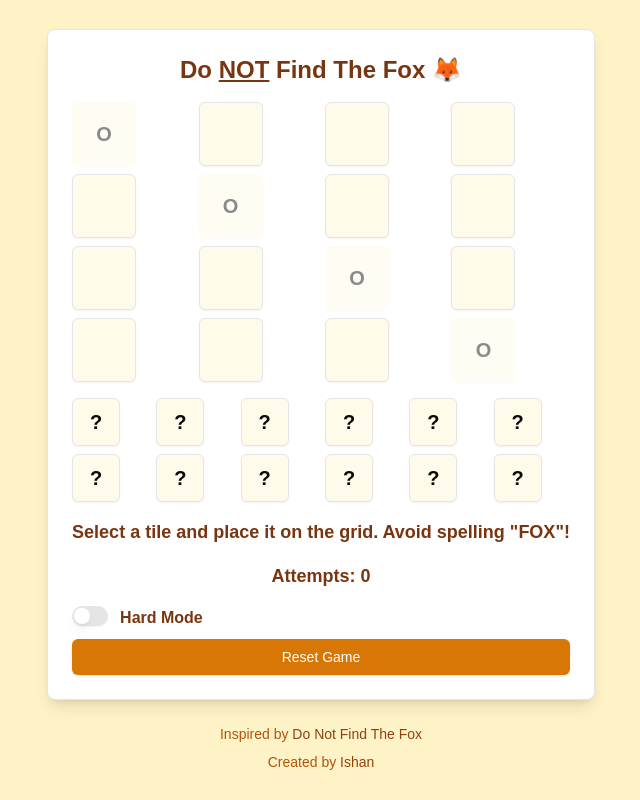
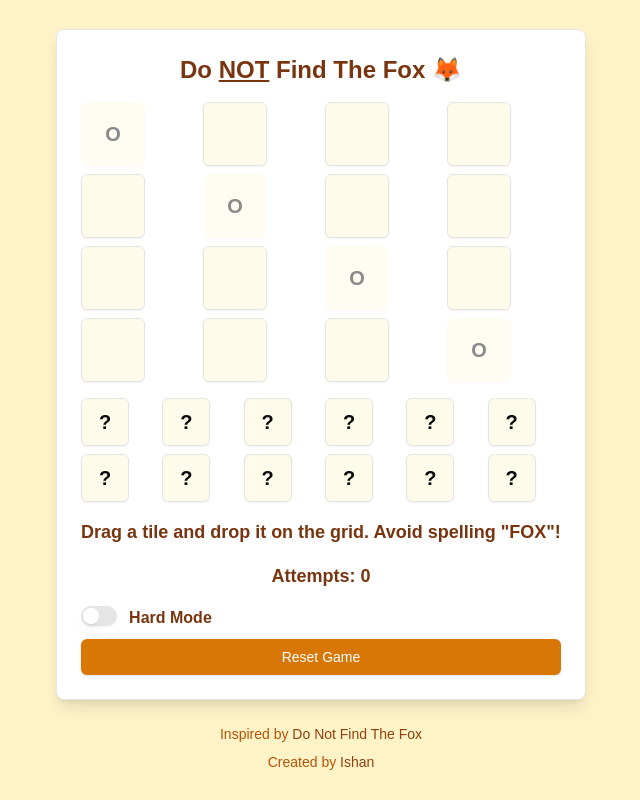
Before and after one commit to sad-pixel/donotfindthefox, a Next.js app: page / in a window 1280 px wide. Shown: the whole page, without its empty margins (319-959 px from the left). Built offline with nearby package versions, Linux system fonts and the light colour scheme.

Commit message:
feat: allow tiles to be dragged and dropped

```diff
--- a/components/game.tsx
+++ b/components/game.tsx
@@ -9,7 +9,6 @@ export default function Game() {
   const [grid, setGrid] = useState<string[][]>([])
   const [remainingTiles, setRemainingTiles] = useState<string[]>([])
   const [gameStatus, setGameStatus] = useState<'playing' | 'won' | 'lost'>('playing')
-  const [selectedTileIndex, setSelectedTileIndex] = useState<number | null>(null)
   const [foxTiles, setFoxTiles] = useState<[number, number][]>([])
   const [failAttempts, setFailAttempts] = useState<number>(0)
   const [hardMode, setHardMode] = useState<boolean>(false)
@@ -27,7 +26,6 @@ export default function Game() {
     setRemainingTiles(tiles)
 
     setGameStatus('playing')
-    setSelectedTileIndex(null)
     setFoxTiles([])
   }
 
@@ -40,18 +38,16 @@ export default function Game() {
     }
   }
 
-  const placeTile = (row: number, col: number) => {
-    if (grid[row][col] === '' && gameStatus === 'playing' && selectedTileIndex !== null) {
-      const selectedTile = remainingTiles[selectedTileIndex]
+  const placeTile = (row: number, col: number, tileId: number) => {
+    if (grid[row][col] === '' && gameStatus === 'playing') {
+      const tile = remainingTiles[tileId]
       const newGrid = grid.map((r, i) =>
-        r.map((c, j) => (i === row && j === col ? selectedTile : c))
+        r.map((c, j) => (i === row && j === col ? tile : c))
       )
       setGrid(newGrid)
 
-      const newRemainingTiles = remainingTiles.filter((_, index) => index !== selectedTileIndex)
+      const newRemainingTiles = remainingTiles.filter((_, index) => index !== tileId)
       setRemainingTiles(newRemainingTiles)
-
-      setSelectedTileIndex(null)
 
       const foxPositions = checkForFox(newGrid)
       if (foxPositions.length > 0) {
@@ -114,6 +110,20 @@ export default function Game() {
     return foxPositions
   }
 
+  const handleDragStart = (event: React.DragEvent, tileId: number) => {
+    event.dataTransfer.setData('text/plain', tileId.toString())
+  }
+
+  const handleDrop = (event: React.DragEvent, row: number, col: number) => {
+    event.preventDefault()
+    const tileId = parseInt(event.dataTransfer.getData('text/plain'), 10)
+    placeTile(row, col, tileId)
+  }
+
+  const handleDragOver = (event: React.DragEvent) => {
+    event.preventDefault()
+  }
+
   return (
     <div className="flex flex-col items-center justify-center min-h-screen bg-amber-100 p-4">
       <Card className="p-6 bg-white rounded-lg shadow-lg">
@@ -123,7 +133,8 @@ export default function Game() {
             row.map((cell, j) => (
               <Button
                 key={`${i}-${j}`}
-                onClick={() => placeTile(i, j)}
+                onDrop={(e) => handleDrop(e, i, j)}
+                onDragOver={handleDragOver}
                 className={`w-16 h-16 text-xl font-bold hover:bg-amber-100 transition-colors duration-200 ${foxTiles.some(([x, y]) => x === i && y === j) ? 'bg-red-500' : 'bg-amber-50'}`}
                 variant={cell ? "secondary" : "outline"}
                 disabled={cell !== '' || gameStatus !== 'playing'}
@@ -137,8 +148,9 @@ export default function Game() {
           {remainingTiles.map((tile, index) => (
             <Button
               key={index}
-              onClick={() => setSelectedTileIndex(index)}
-              className={`w-12 h-12 text-xl font-bold hover:bg-amber-100 transition-colors duration-200 ${selectedTileIndex === index ? 'bg-amber-300' : 'bg-amber-50'}`}
+              draggable
+              onDragStart={(e) => handleDragStart(e, index)}
+              className={`w-12 h-12 text-xl font-bold hover:bg-amber-100 transition-colors duration-200 bg-amber-50`}
               variant="outline"
               disabled={gameStatus !== 'playing'}
             >
@@ -147,7 +159,7 @@ export default function Game() {
           ))}
         </div>
         <div className="text-center text-lg font-semibold mb-4 text-amber-900">
-          {gameStatus === 'playing' && `Select a tile and place it on the grid. Avoid spelling "FOX"!`}
+          {gameStatus === 'playing' && `Drag a tile and drop it on the grid. Avoid spelling "FOX"!`}
           {gameStatus === 'won' && 'Congratulations! You avoided spelling "FOX"!'}
           {gameStatus === 'lost' && 'Oh no! You spelled "FOX" and lost the game.'}
         </div>
--- a/package.json
+++ b/package.json
@@ -16,6 +16,7 @@
     "lucide-react": "^0.460.0",
     "next": "14.2.16",
     "react": "^18",
+    "react-dnd": "^16.0.1",
     "react-dom": "^18",
     "tailwind-merge": "^2.5.4",
     "tailwindcss-animate": "^1.0.7"
```
Also changed, not shown: 1 other file (tests, documents, lock files or other folders).
